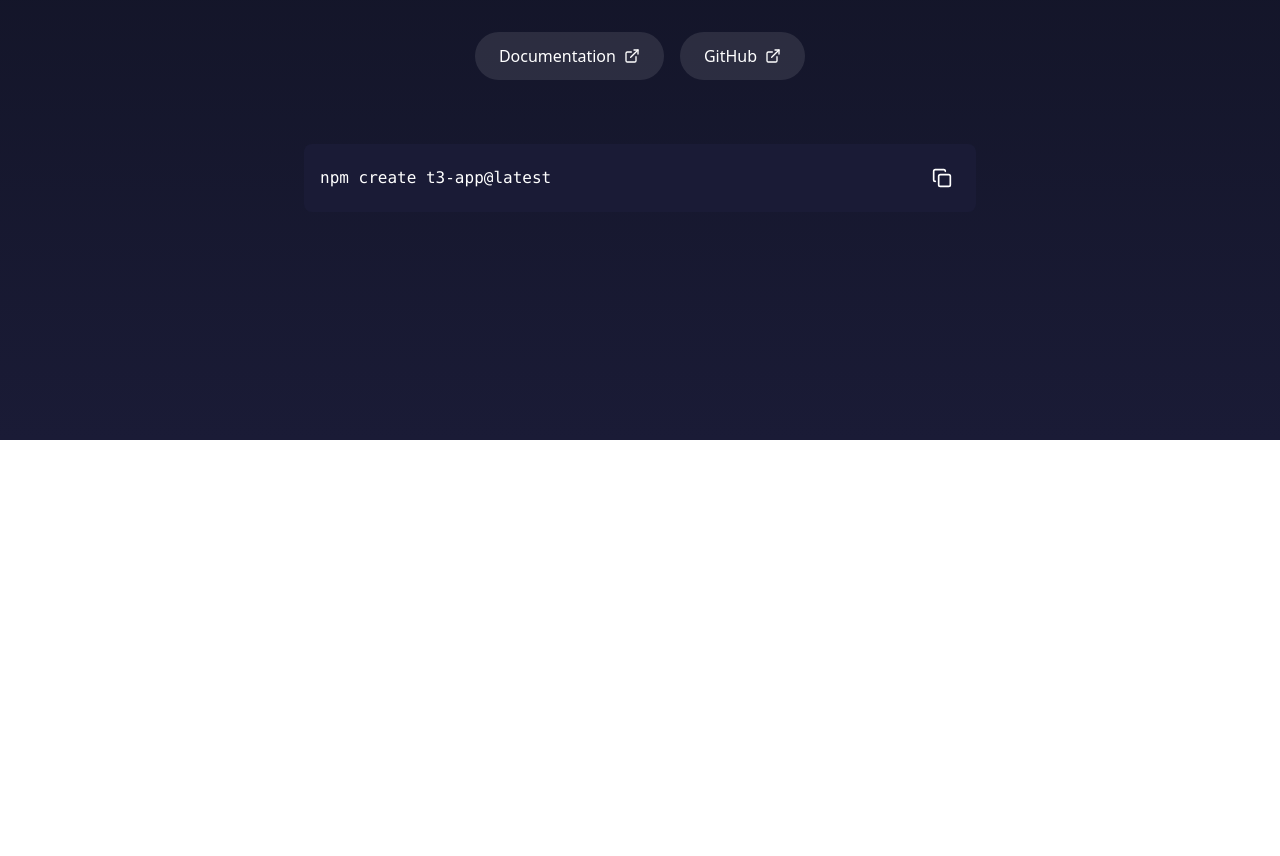
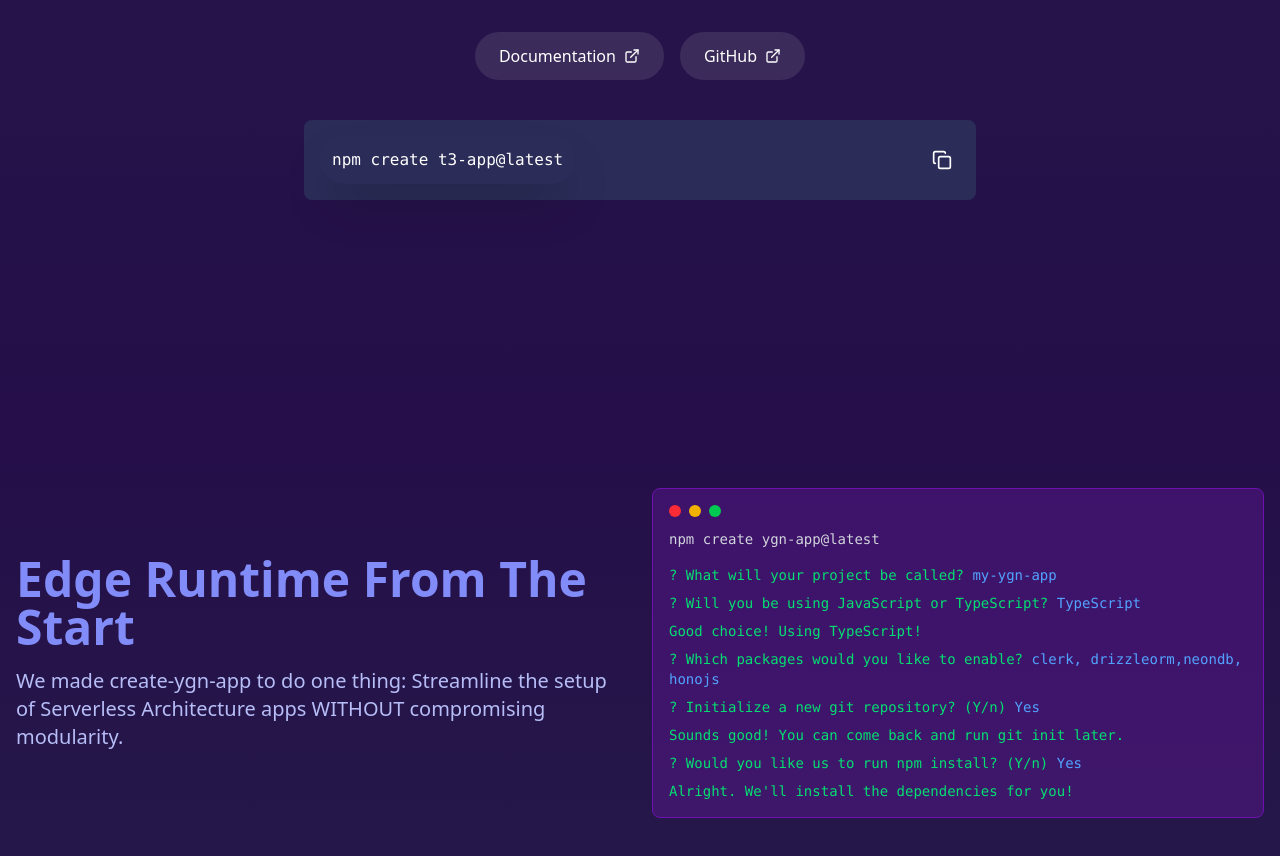
Before and after one commit to YGNTECHSTARTUP/create-ygn-app, a Next.js app in the folder Frontend/ygn-stack/: page / in a window 1280 px wide. Shown: the part 360-1216 px from the top of the page. Before the commit the page ends 800 px from the top, so only its background shows below. Built offline with nearby package versions, Linux system fonts and the light colour scheme.

Commit message:
header Page work Done

```diff
--- a/Frontend/ygn-stack/app/Comp/LandingPage.tsx
+++ b/Frontend/ygn-stack/app/Comp/LandingPage.tsx
@@ -11,7 +11,7 @@ export default function LandingPage() {
   }
 
   return (
-    <div className="min-h-screen bg-[#0f1120] bg-gradient-to-b from-[#0f1120] to-[#1a1b36] text-white">
+    <div className="min-h-screen bg-[#6c35aa] bg-gradient-to-b from-[#251849] to-[#250e49] text-white">
       {/* Navigation */}
       <header className="container mx-auto flex items-center justify-between py-6">
         <div className="flex items-center gap-8">
@@ -30,7 +30,7 @@ export default function LandingPage() {
         <div className="flex items-center gap-4">
           <div className="flex items-center gap-2 bg-[#1a1b36] px-3 py-1 rounded-full">
             <Star className="h-4 w-4 text-white" />
-            <span className="text-sm font-medium">25K</span>
+            <span className="text-sm font-medium">1K</span>
           </div>
           <Link
             href="https://github.com/t3-oss/create-t3-app"
@@ -73,7 +73,7 @@ export default function LandingPage() {
 
         <div className="flex flex-wrap justify-center gap-4 mt-12">
           <Link
-            href="/documentation"
+            href="/Docs"
             className="inline-flex items-center gap-2 bg-white/10 hover:bg-white/20 text-white px-6 py-3 rounded-full transition-colors"
           >
             Documentation <ExternalLink className="h-4 w-4" />
@@ -89,9 +89,9 @@ export default function LandingPage() {
         </div>
 
         {/* Command Line */}
-        <div className="max-w-2xl mx-auto mt-16">
-          <div className="bg-[#1a1b36] rounded-lg p-4 flex items-center justify-between">
-            <code className="text-white font-mono">npm create t3-app@latest</code>
+        <div className="max-w-2xl mx-auto mt-10 ">
+          <div className="bg-[#2b2c58] rounded-lg p-4 flex items-center justify-between">
+            <code className="text-white font-mono rounded-4xl p-3 shadow-2xl">npm create t3-app@latest</code>
             <button
               onClick={copyCommand}
               className="p-2 hover:bg-white/10 rounded transition-colors"
--- /dev/null
+++ b/Frontend/ygn-stack/app/Comp/header.tsx
@@ -0,0 +1,59 @@
+
+export const runtime = "edge"
+
+export function Header() {
+
+
+
+  return (
+    <header className="w-full py-12 bg-[#6c35aa] bg-gradient-to-b from-[#250e49] to-[#251849] ">
+      <div className="container mx-auto px-4">
+        <div className="flex sm:flex-col md:flex-row justify-between items-start md:items-center gap-6">
+          <div className="flex-1">
+            <h1 className="text-5xl font-bold mb-4 text-[#818cf8]">Edge Runtime From The Start</h1>
+            <p className="text-xl max-w-2xl text-[#b6bdf7]">
+              We made create-ygn-app to do one thing: Streamline the setup of Serverless Architecture apps WITHOUT compromising
+              modularity.
+            </p>
+
+          </div>
+          <div className="flex-1">
+            <div className="bg-purple-900/50 p-4 rounded-lg border border-purple-800 font-mono text-sm">
+              <div className="flex gap-2 mb-3">
+                <div className="w-3 h-3 rounded-full bg-red-500"></div>
+                <div className="w-3 h-3 rounded-full bg-yellow-500"></div>
+                <div className="w-3 h-3 rounded-full bg-green-500"></div>
+              </div>
+              <p className="text-gray-300">npm create ygn-app@latest</p>
+              <div className="mt-4 text-green-400">
+                ? What will your project be called? <span className="text-blue-400">my-ygn-app</span>
+              </div>
+              <div className="mt-2 text-green-400">
+                ? Will you be using JavaScript or TypeScript? <span className="text-blue-400">TypeScript</span>
+              </div>
+              <div className="mt-2 text-gray-300">
+                <span className="text-green-400">Good choice! Using TypeScript!</span>
+              </div>
+              <div className="mt-2 text-green-400">
+                ? Which packages would you like to enable?{" "}
+                <span className="text-blue-400">clerk, drizzleorm,neondb, honojs</span>
+              </div>
+              <div className="mt-2 text-green-400">
+                ? Initialize a new git repository? (Y/n) <span className="text-blue-400">Yes</span>
+              </div>
+              <div className="mt-2 text-gray-300">
+                <span className="text-green-400">Sounds good! You can come back and run git init later.</span>
+              </div>
+              <div className="mt-2 text-green-400">
+                ? Would you like us to run npm install? (Y/n) <span className="text-blue-400">Yes</span>
+              </div>
+              <div className="mt-2 text-gray-300">
+                <span className="text-green-400">Alright. We&apos;ll install the dependencies for you!</span>
+              </div>
+            </div>
+          </div>
+        </div>
+      </div>
+    </header>
+  )
+}
--- a/Frontend/ygn-stack/app/page.tsx
+++ b/Frontend/ygn-stack/app/page.tsx
@@ -1,10 +1,12 @@
 import React from 'react'
 import LandingPage from './Comp/LandingPage'
+import { Header } from './Comp/header'
 
 const page = () => {
   return (
     <div>
 <LandingPage/>
+<Header/>
     </div>
 
   )
```
